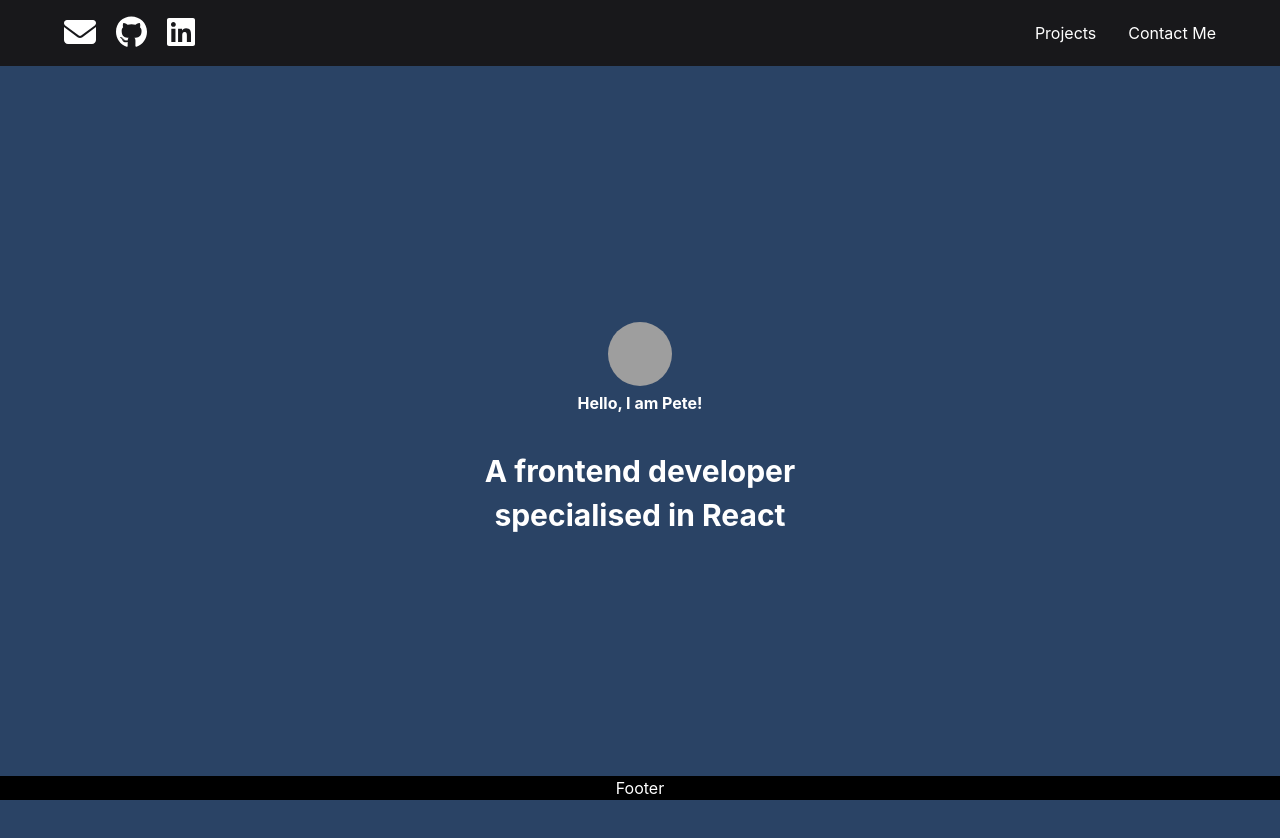
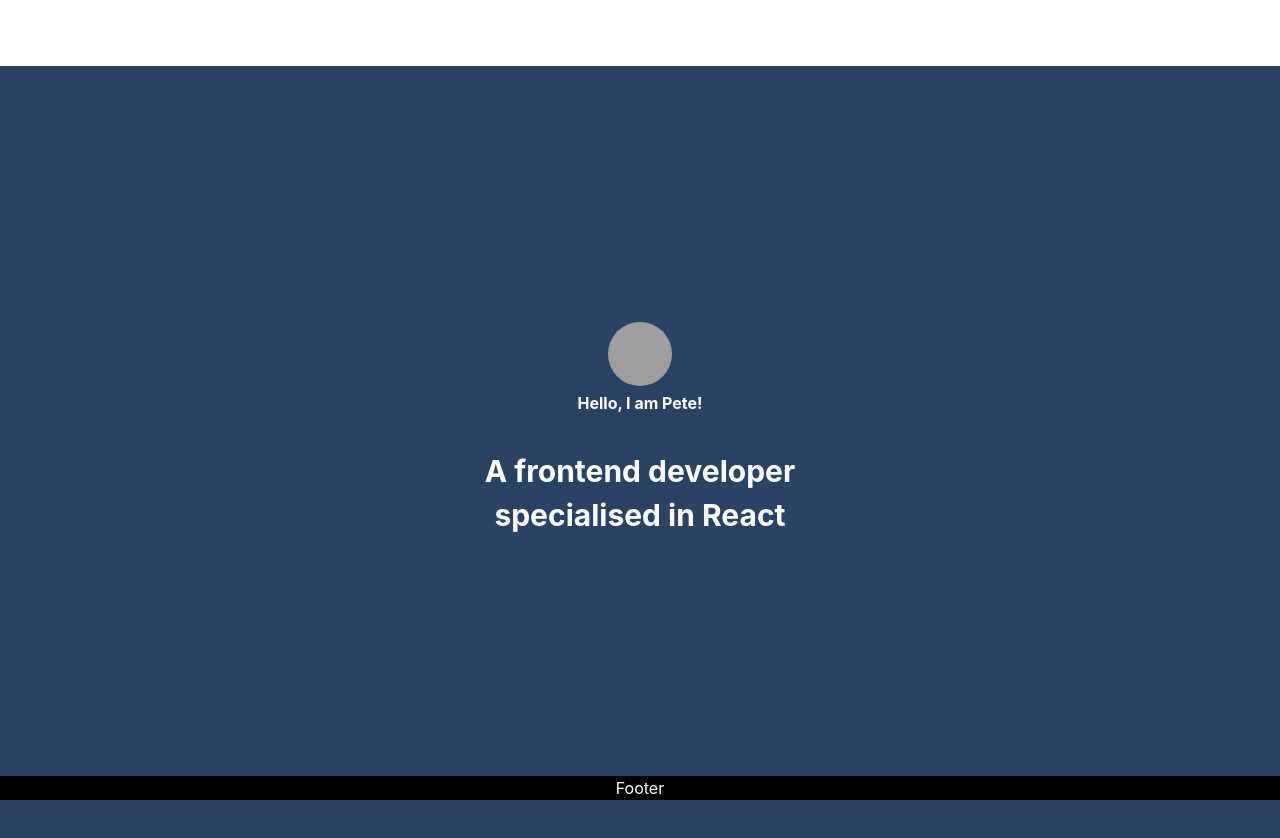
Before and after one commit to jonriber/advanced-react-portfolio, a React (Vite) app in the folder advanced-react-portfolio/: page / in a window 1280 px wide. Shown: the top 838 px of the page. Built offline with nearby package versions, Linux system fonts and the light colour scheme; grey boxes are pictures that could not be loaded.

Commit message:
first transition

```diff
--- a/advanced-react-portfolio/src/components/Header.jsx
+++ b/advanced-react-portfolio/src/components/Header.jsx
@@ -2,6 +2,7 @@ import { faEnvelope} from "@fortawesome/free-solid-svg-icons"
 import { faGithub , faLinkedin } from "@fortawesome/free-brands-svg-icons"
 import { FontAwesomeIcon } from "@fortawesome/react-fontawesome";
 import { Box, HStack } from "@chakra-ui/react"
+import {useEffect, useState} from "react"
 
 const headerData = [
     {
@@ -19,6 +20,26 @@ const headerData = [
 ]
 function Header(){
 
+    const [y,setY] = useState(0)
+    const [lastY,setLastY] = useState(0)
+    const scrollDown = y>0;
+
+    const handleScroll = () => {
+
+        const scrollY = window.scrollY
+        if(scrollY)
+        setY(scrollY)
+    }
+
+    useEffect(() => {
+        document.addEventListener("scroll",handleScroll)
+
+        return(() => {
+            document.removeEventListener("scroll",handleScroll)
+        })
+    },[y])
+
+
     function handleClick(anchor){
         const
             id = `${anchor}-section`,
@@ -31,18 +52,19 @@ function Header(){
             });
         }
     }
-
+    console.log("scrollDown:",scrollDown)
     return(
         <Box
             position={"sticky"}
             top={0}
             left={0}
             right={0}
-            translateY={0}
-            transitionProperty={"transform"}
+            transform={ scrollDown ?"translateY(-200px)":"translateY(0)"}
+            transitionProperty="transform"
             transitionDuration={".3s"}
             transitionTimingFunction="ease-in-out"
             bg={"#18181b"}
+            // zIndex={scrollDown ? -1:0}
         >
             <Box color="white" maxWidth="1280px" margin="0 auto">
                 <HStack
```
